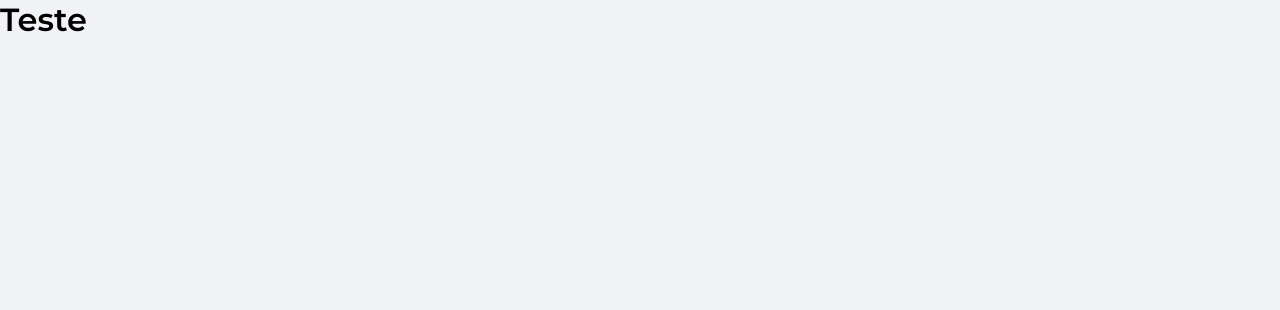
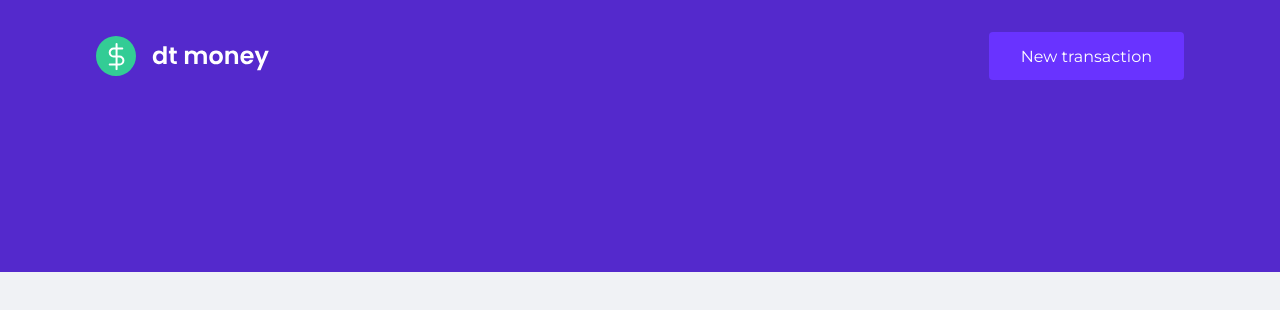
Before and after one commit to gabrielrochas/backtofundamentals, a React (Create React App) app in the folder ch02/: page / in a window 1280 px wide. Shown: the top 310 px of the page. Built offline with nearby package versions, Linux system fonts and the light colour scheme.

Commit message:
feat: implement header

```diff
--- a/ch02/src/App.tsx
+++ b/ch02/src/App.tsx
@@ -1,10 +1,11 @@
+import { Header } from "./components/Header";
 import { GlobalStyle } from "./styles/global"
 
 export function App() {
   return (
-    <div className="App">
+    <>
       <GlobalStyle />
-      <h1>Teste</h1>
-    </div>
+      <Header />
+    </>
   );
 }
--- /dev/null
+++ b/ch02/src/components/Header/index.tsx
@@ -0,0 +1,12 @@
+import logoImg from '../../assets/logo.svg';
+import { Container, Content } from './styles';
+export function Header() {
+  return (
+    <Container>
+      <Content>
+        <img src={logoImg} alt='finance' />
+        <button>New transaction</button>
+      </Content>
+    </Container>
+  );
+}
--- /dev/null
+++ b/ch02/src/components/Header/styles.ts
@@ -0,0 +1,30 @@
+import styled from "styled-components";
+
+export const Container = styled.header`
+  background: var(--blue);
+`
+export const Content = styled.div`
+  max-width: 1120px;
+  margin: 0 auto;
+
+  padding: 2rem 1rem 12rem;
+  display: flex;
+  align-items: center;
+  justify-content: space-between;
+
+  button {
+    font-size: 1rem;
+    color: var(--shape);
+    background: var(--blue-light);
+    border: 0;
+    padding: 0 2rem;
+    border-radius: 0.25rem;
+    height: 3rem;
+
+    transition: filter 0.2s;
+
+    &:hover {
+      filter: brightness(0.9);
+    }
+  }
+`
```
